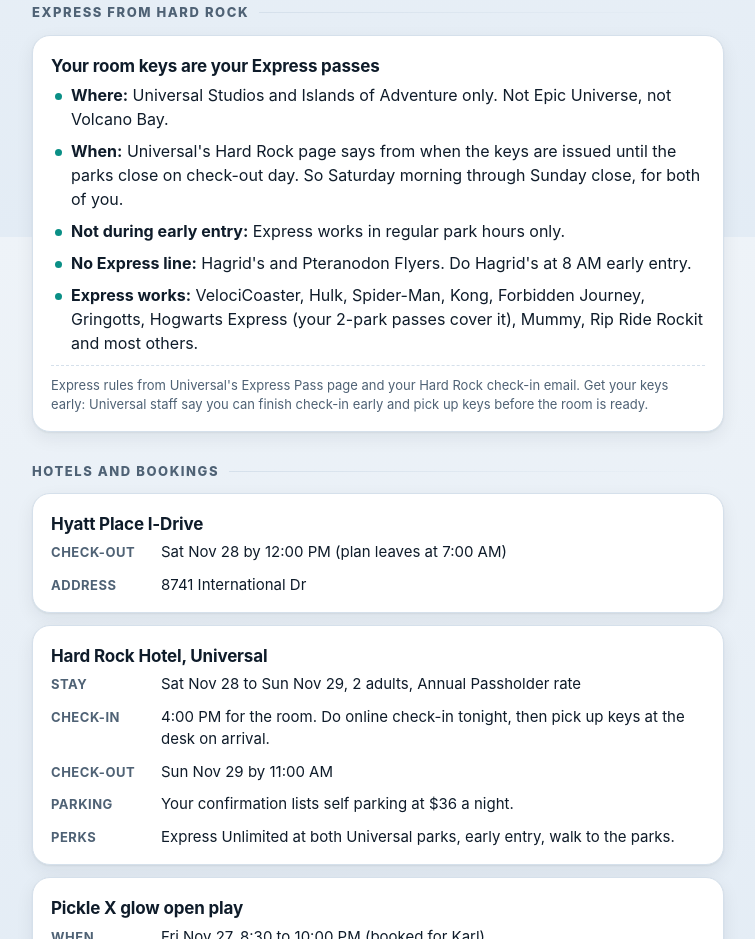
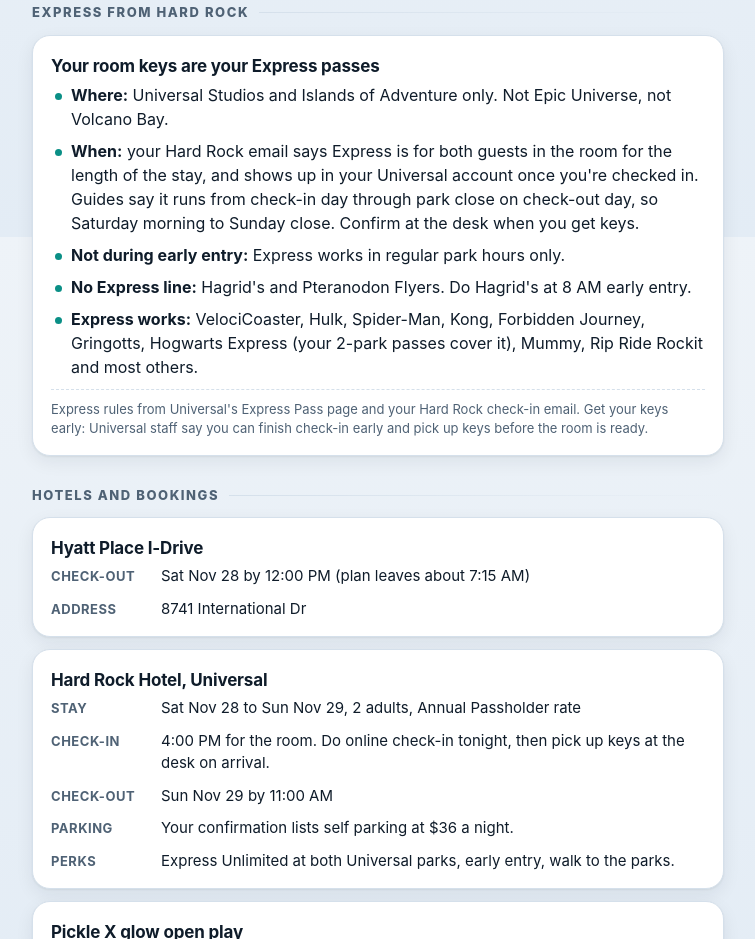
Before and after one commit to karlmarx/sites-93fyi, a plain HTML site: page sites/weekend/public/index.html in a window 1280 px wide. Shown: the part 2963-3902 px from the top of the page, without its empty margins (262-1017 px from the left). Drawn offline with Linux system fonts and the light colour scheme.

Commit message:
Weekend plan: word Express validity as the hotel email states it
Co-Authored-By: Claude Opus 5.5 <noreply@anthropic.com>

```diff
--- a/sites/weekend/public/index.html
+++ b/sites/weekend/public/index.html
@@ -207,7 +207,7 @@ footer{max-width:720px;margin:0 auto;padding:8px 14px 36px;color:var(--muted);fo
     <div class="title">Your room keys are your Express passes</div>
     <ul class="tight">
       <li><b>Where:</b> Universal Studios and Islands of Adventure only. Not Epic Universe, not Volcano Bay.</li>
-      <li><b>When:</b> Universal's Hard Rock page says from when the keys are issued until the parks close on check-out day. So Saturday morning through Sunday close, for both of you.</li>
+      <li><b>When:</b> your Hard Rock email says Express is for both guests in the room for the length of the stay, and shows up in your Universal account once you're checked in. Guides say it runs from check-in day through park close on check-out day, so Saturday morning to Sunday close. Confirm at the desk when you get keys.</li>
       <li><b>Not during early entry:</b> Express works in regular park hours only.</li>
       <li><b>No Express line:</b> Hagrid's and Pteranodon Flyers. Do Hagrid's at 8 AM early entry.</li>
       <li><b>Express works:</b> VelociCoaster, Hulk, Spider-Man, Kong, Forbidden Journey, Gringotts, Hogwarts Express (your 2-park passes cover it), Mummy, Rip Ride Rockit and most others.</li>
@@ -221,7 +221,7 @@ footer{max-width:720px;margin:0 auto;padding:8px 14px 36px;color:var(--muted);fo
   <div class="card">
     <div class="title">Hyatt Place I-Drive</div>
     <div class="kv">
-      <b>Check-out</b><span>Sat Nov 28 by 12:00 PM (plan leaves at 7:00 AM)</span>
+      <b>Check-out</b><span>Sat Nov 28 by 12:00 PM (plan leaves about 7:15 AM)</span>
       <b>Address</b><span>8741 International Dr</span>
     </div>
   </div>
```
